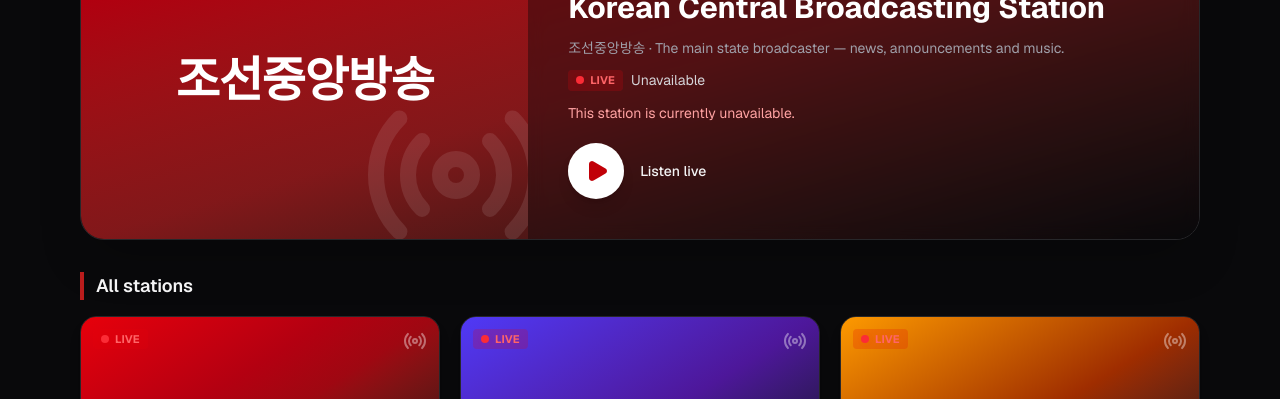
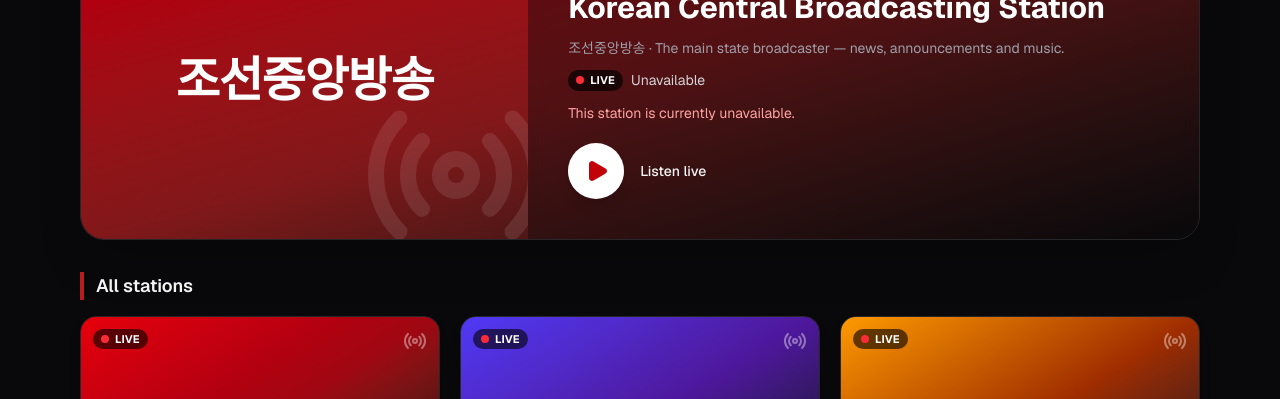
Before and after one commit to HaloDimas/dprk-media-mirror, a Next.js app: page /radio in a window 1280 px wide. Shown: the part 246-645 px from the top of the page. Built offline with nearby package versions, Linux system fonts and the light colour scheme; no server answers.

Commit message:
Radio: make LIVE badge readable on bright artwork (dark pill, white text)

```diff
--- a/src/components/RadioStations.tsx
+++ b/src/components/RadioStations.tsx
@@ -31,7 +31,7 @@ function statusText(status: AudioStatus, boost: boolean): string {
 
 function LiveBadge() {
   return (
-    <span className="flex items-center gap-1.5 rounded bg-red-600/20 px-2 py-0.5 text-[11px] font-bold uppercase tracking-wide text-red-400">
+    <span className="flex items-center gap-1.5 rounded-full bg-black/60 px-2 py-0.5 text-[11px] font-bold uppercase tracking-wide text-white backdrop-blur-sm">
       <span className="relative flex h-2 w-2">
         <span className="absolute inline-flex h-full w-full animate-ping rounded-full bg-red-500 opacity-75" />
         <span className="relative inline-flex h-2 w-2 rounded-full bg-red-500" />
```
